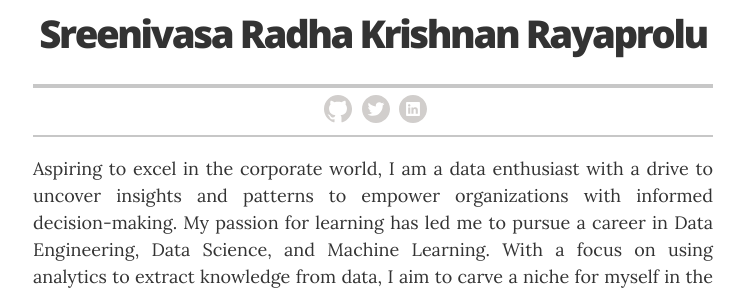
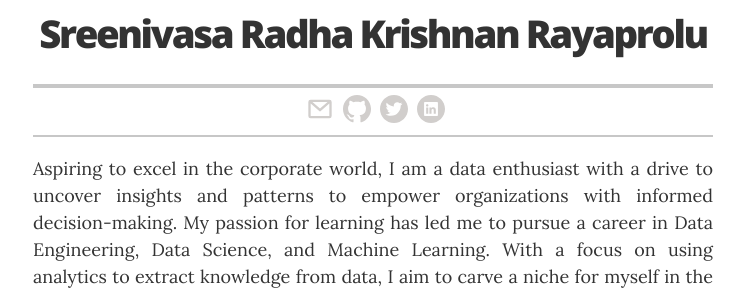
Before and after one commit to rsradhakrishnan/radha-resume, a Jekyll site: the page built from index.html, in a window 1280 px wide. Shown: the part 258-548 px from the top of the page, without its empty margins (267-1012 px from the left). Built offline with Jekyll 4.4.1, drawn with Linux system fonts in a browser that asks for light colours.

Commit message:
Added email icon
Added email icon tot title bar.

Used below website to match the theme with existing icons.
https://www.svgviewer.dev/

```diff
--- a/_config.yml
+++ b/_config.yml
@@ -59,7 +59,7 @@ resume_social_links:
   #resume_instagram_url:         "insert your Instagram URL here"
   #resume_website_url:           "http://joelglovier.com"
   #resume_medium_url:            "https://medium.com/@jglovier"
-  #resume_email_url:             "mail2rsrk@gmail.com"
+  resume_email_url:             "sreenivasa.rayaprolu@gmail.com"
 resume_print_social_links:      true
 
 # Design settings
--- a/_includes/icon-links.html
+++ b/_includes/icon-links.html
@@ -4,7 +4,7 @@
 
   <!--Email link -->
   {% if site.resume_social_links.resume_email_url %}
-  <li class="icon-link-item"><a href="{{ site.resume_social_links.resume_email_url }}" class="icon-link" itemprop="sameAs">{% include icons/icon-email.html %}</a></li>
+  <li class="icon-link-item"><a href="mailto:{{ site.resume_social_links.resume_email_url }}" class="icon-link" itemprop="sameAs">{% include icons/icon-email.html %}</a></li>
   {% endif %}
 
   <!-- GitHub link -->
--- a/_includes/icons/icon-email.html
+++ b/_includes/icons/icon-email.html
@@ -1,7 +1,7 @@
-<svg class="icon" xmlns="http://www.w3.org/2000/svg" xmlns:xlink="http://www.w3.org/1999/xlink" x="0px" y="0px"
-   viewBox="0 0 28 28" enable-background="new 0 0 28 28" xml:space="preserve" width="28">
-<path id="Email" fill-rule="evenodd" clip-rule="evenodd" fill="#D1CECC" d="M8.47 1.318a1 1 0 0 0-.94 0l-6 3.2A1 1 0 0 0 1
-    5.4v.817l5.75 3.45L8 8.917l1.25.75L15 6.217V5.4a1 1 0 0 0-.53-.882l-6-3.2ZM15 7.383l-4.778 2.867L15 13.117V7.383Zm-.035 6.88L8 10.082l-6.965
-    4.18A1 1 0 0 0 2 15h12a1 1 0 0 0 .965-.738ZM1 13.116l4.778-2.867L1
-    7.383v5.734ZM7.059.435a2 2 0 0 1 1.882 0l6 3.2A2 2 0 0 1
-    16 5.4V14a2 2 0 0 1-2 2H2a2 2 0 0 1-2-2V5.4a2 2 0 0 1 1.059-1.765l6-3.2Z"/> </svg>
+<svg width="28" height="28" viewBox="0 0 24 24" fill="none" xmlns="http://www.w3.org/2000/svg"
+xmlns:xlink="http://www.w3.org/1999/xlink" viewBox="0 0 1792 1792" style="-ms-transform: rotate(360deg);
+-webkit-transform: rotate(360deg); transform: rotate(360deg);">
+   <path d="M2 6a2 2 0 0 1 2-2h16a2 2 0 0 1 2 2v12a2 2 0 0 1-2 2H4a2 2 0 0 1-2-2V6zm3.519 0L12 11.671 18.481
+   6H5.52zM20 7.329l-7.341 6.424a1 1 0 0 1-1.318 0L4 7.329V18h16V7.329z" fill="#D1CECC"/>
+   <rect x="0" y="0" width="1792" height="1792" fill="rgba(0, 0, 0, 0)" />
+</svg>
```
Also changed, not shown: _assets/icons/icon-email.svg.
